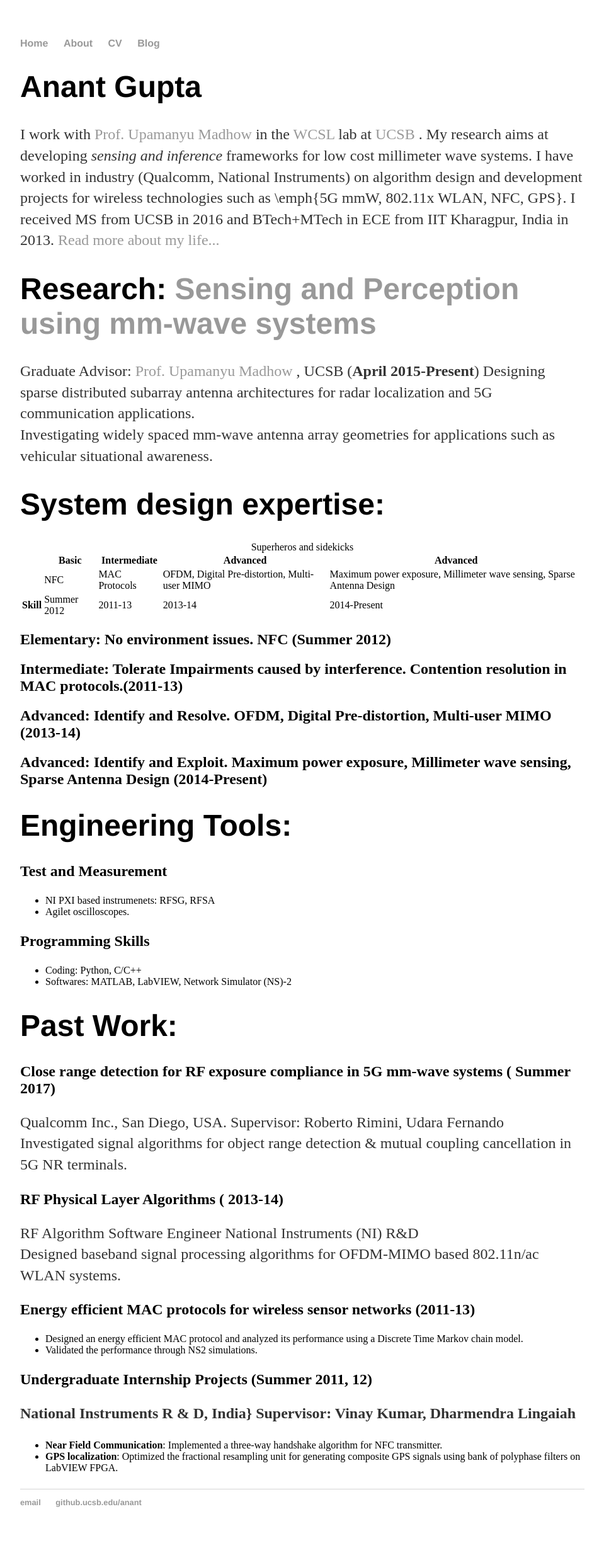
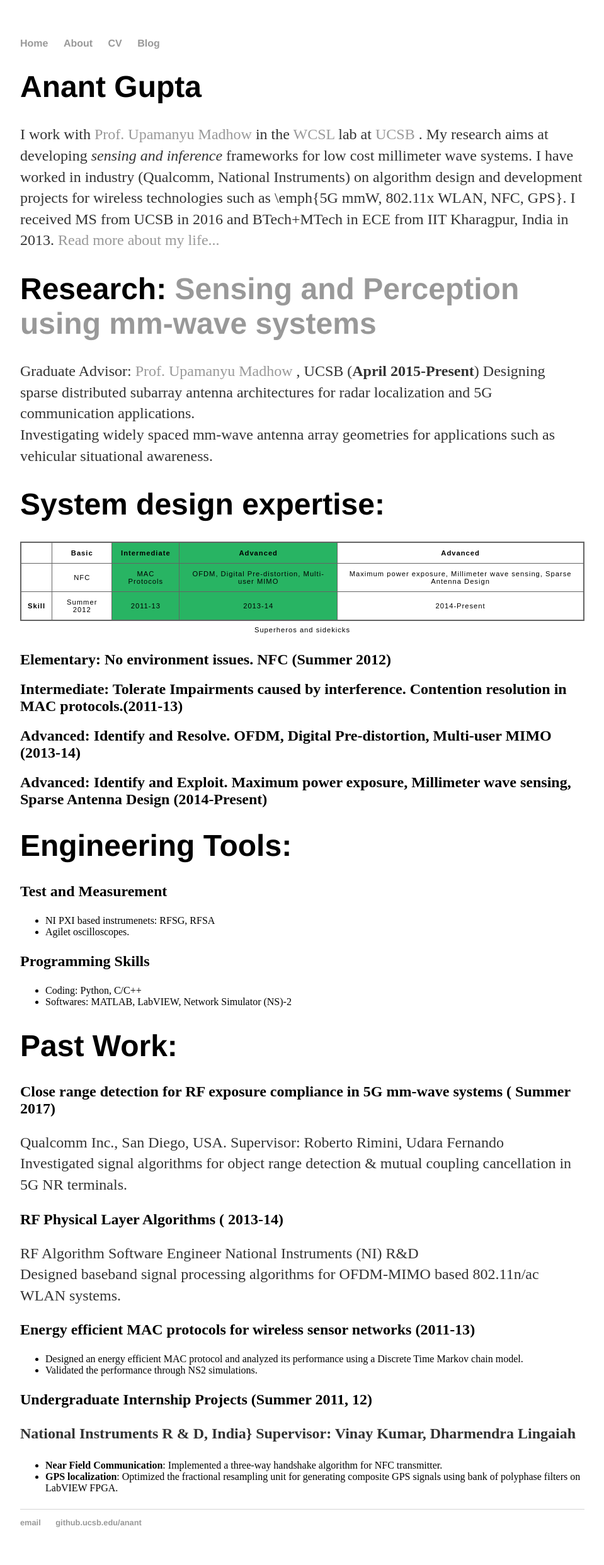
Before and after one commit to anantgupt/anantgupt.github.io, a Jekyll site: the page built from index.html, in a window 1280 px wide. Shown: the whole page at 63% size, without its empty margins (160-1119 px from the left). Built offline with Jekyll 4.4.1, drawn with Linux system fonts in a browser that asks for light colours; before the commit the page ends 2453 px from its top, so only the background shows below that.

Commit message:
added css for tables

```diff
--- a/css/main.css
+++ b/css/main.css
@@ -41,3 +41,36 @@
 ul.posts li {
     list-style: none;
 }
+.Intermediate {
+    background-color: #d7d9f2;
+}
+
+.Elementary {
+    background-color: #ffe8d4;
+}
+.Advanced {
+    background-color: #28B463;
+}
+
+caption {
+    padding: 8px;
+    caption-side: bottom;
+}
+
+table {
+    border-collapse: collapse;
+    border: 2px solid rgb(100, 100, 100);
+    letter-spacing: 1px;
+    font-family: sans-serif;
+    font-size: .7rem;
+}
+
+td,
+th {
+    border: 1px solid rgb(100, 100, 100);
+    padding: 10px 10px;
+}
+
+td {
+    text-align: center;
+}
```
